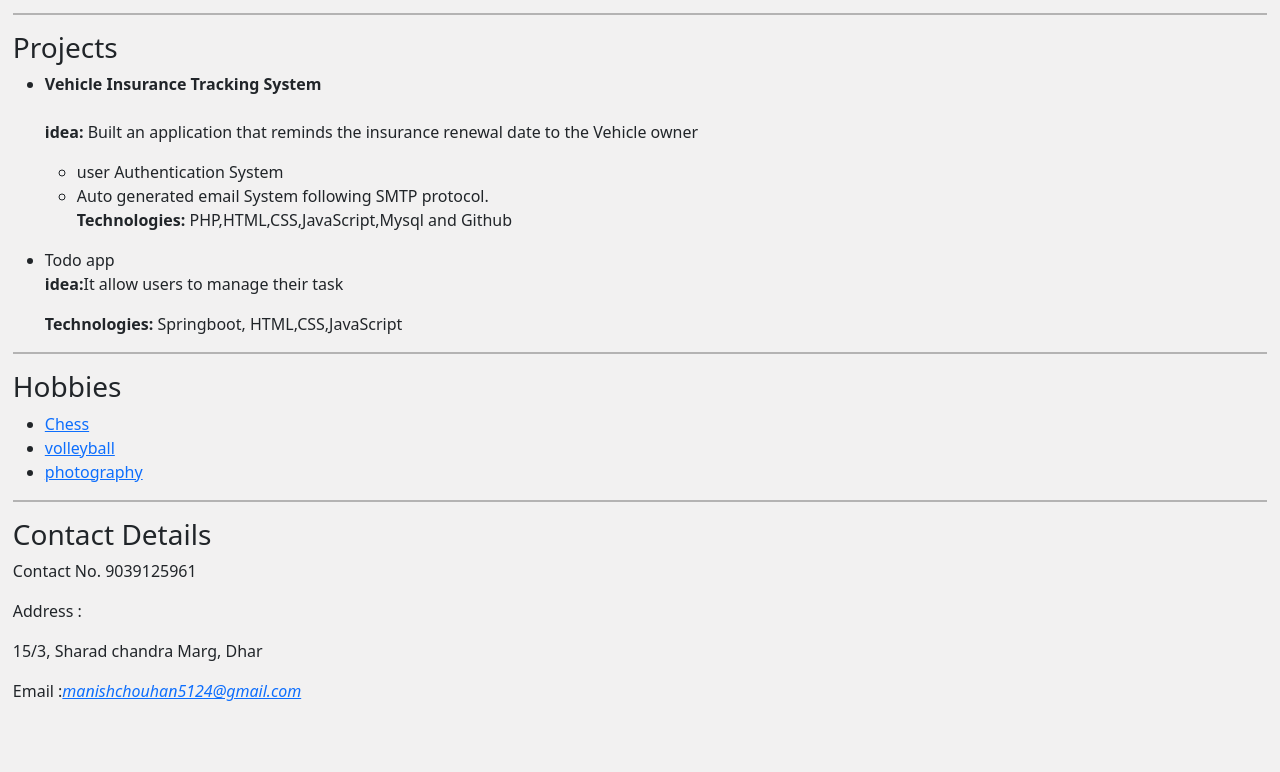
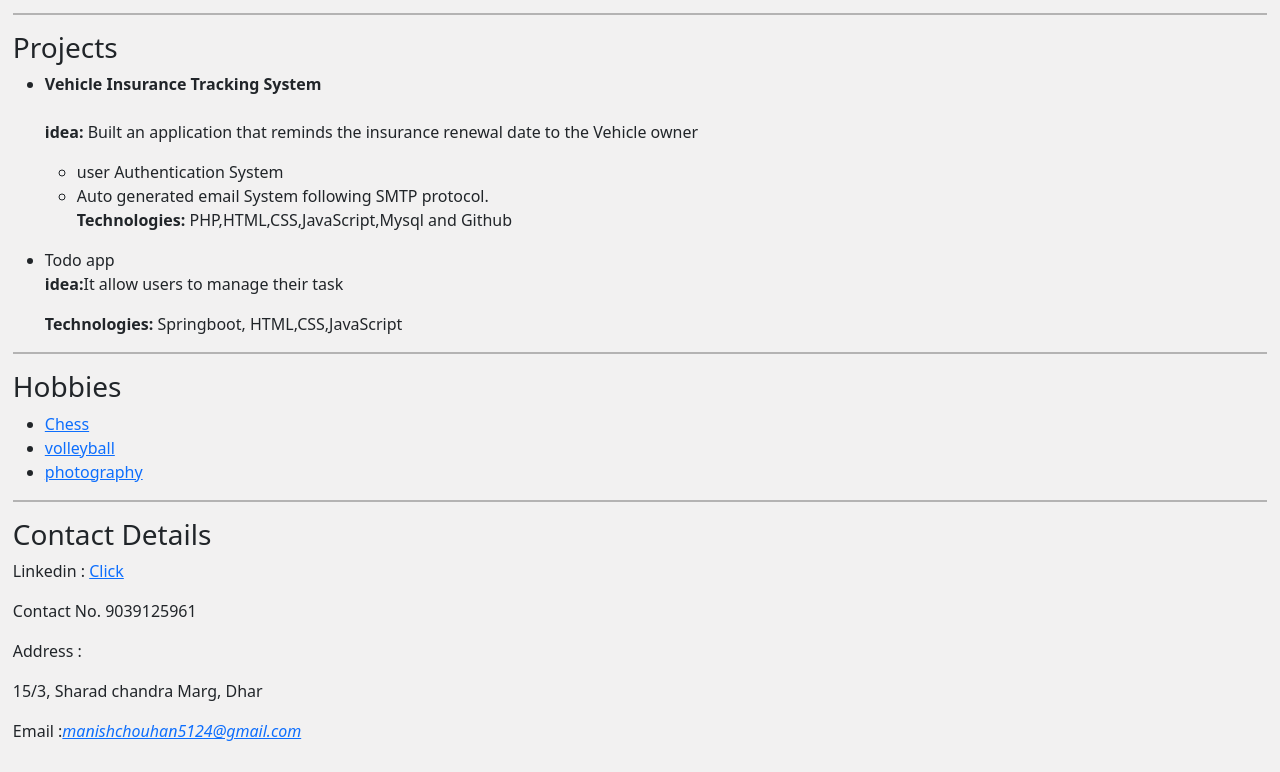
Before and after one commit to Manish5124/cv, a plain HTML site: page index.html in a window 1280 px wide. Shown: the part 666-1438 px from the top of the page. Before the commit the page ends 1398 px from the top, so only its background shows below. Drawn offline with nearby package versions, Linux system fonts and the light colour scheme.

Commit message:
linkedin account add

```diff
--- a/index.html
+++ b/index.html
@@ -130,6 +130,7 @@
 
     <hr>
     <h3>Contact Details</h3>
+    <p>Linkedin : <a href="https://www.linkedin.com/in/manish-chouhan-545b7616b">Click</a></p>
     <p>Contact No. 9039125961</p>
     <p>Address :
     <address>
```
